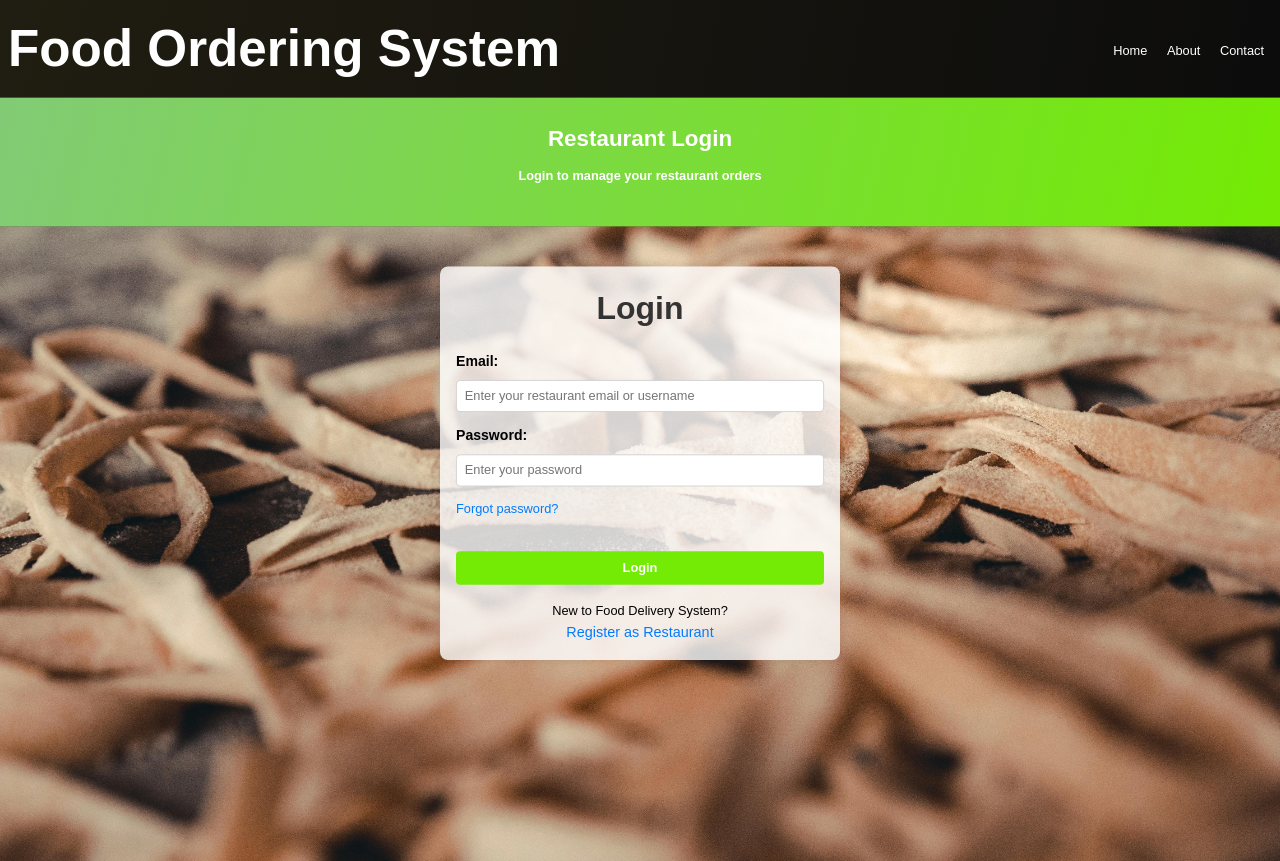
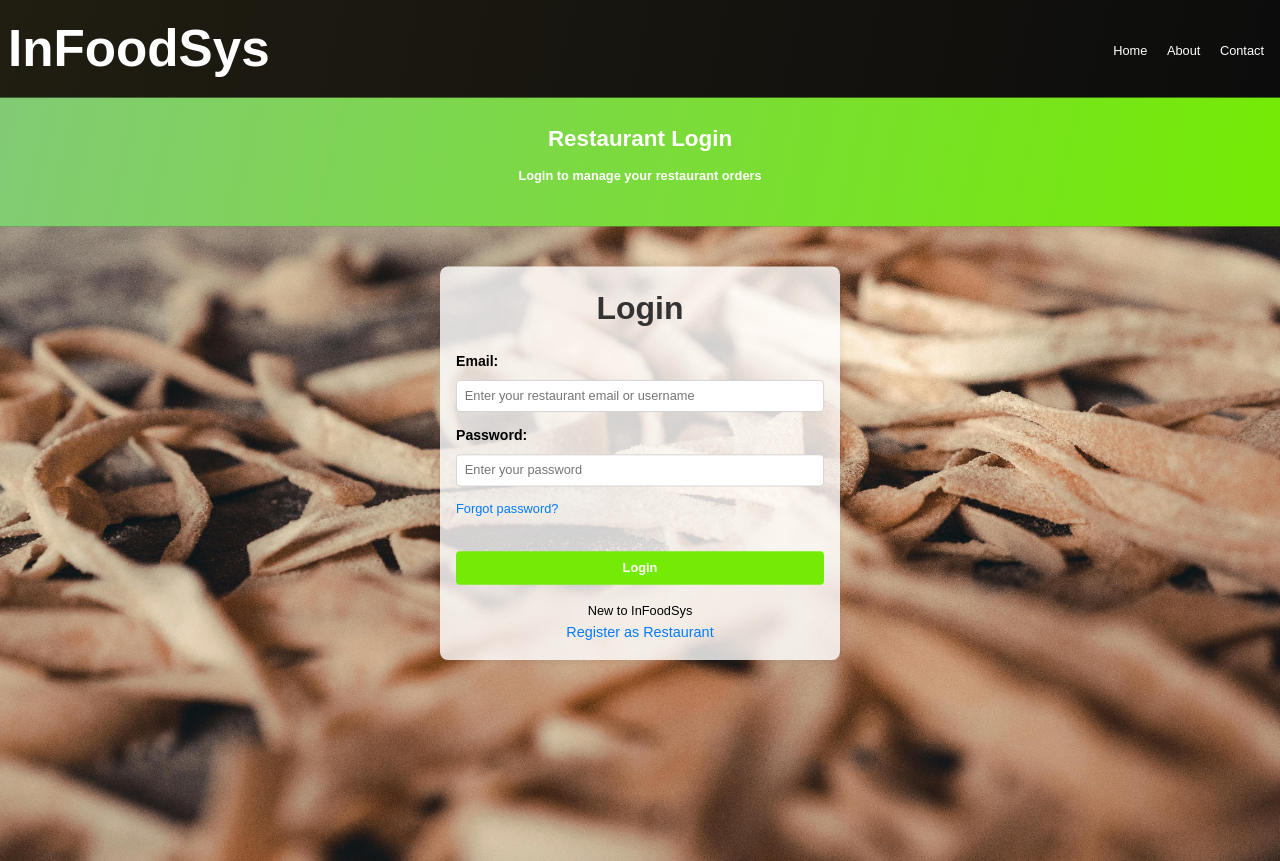
Before and after one commit to sailesh-prasad/Online_Food_Ordering_System, a Django app: template restaurant/templates/loginRestaurant.html in a window 1280 px wide; the page is wider, and only the part inside the window is pictured. Shown: the top 861 px of that part. Run offline with Django 3.2, Linux system fonts and the light colour scheme; the template is opened without the code that fills it, so the values that code supplies are empty.

Commit message:
updated restaurant name

```diff
--- a/restaurant/templates/loginRestaurant.html
+++ b/restaurant/templates/loginRestaurant.html
@@ -317,7 +317,7 @@
     </style>
 </head>
 <header class="header">
-    <div class="logo">Food Ordering System</div>
+    <div class="logo">InFoodSys</div>
     <nav class="nav">
         <a href="{% url 'Home' %}">Home</a>
         <a href="#about">About</a>
@@ -404,7 +404,7 @@
 
             <!-- Register Prompt -->
             <div class="register-prompt">
-                <p>New to Food Delivery System?</p>
+                <p>New to  InFoodSys</p>
                 <a href="{% url 'registerRestaurant' %}">Register as Restaurant</a>
             </div>
 
```
Also changed, not shown: delivery/templates/loginDelivery.html (+4 -4 lines), db.sqlite3.
